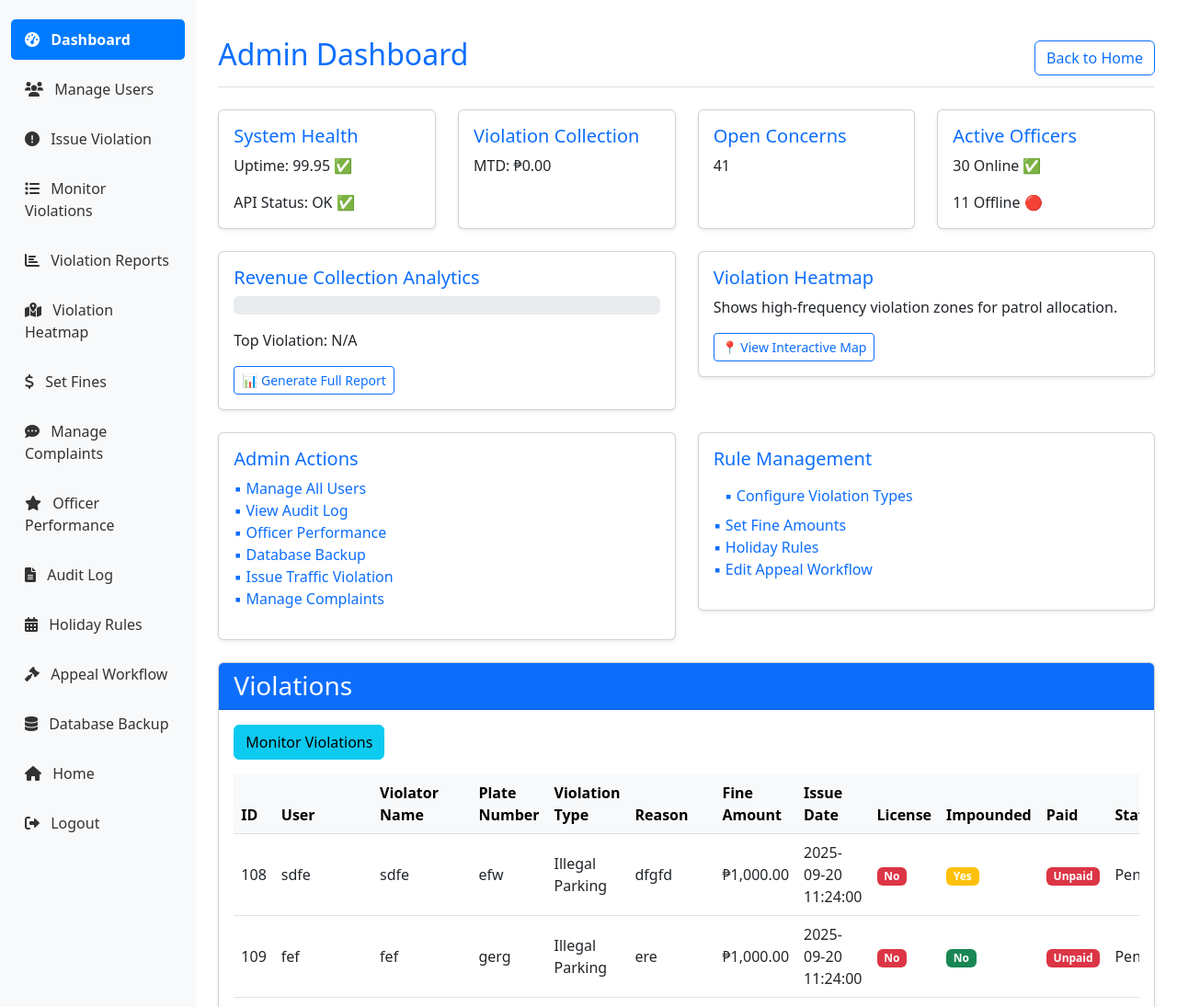
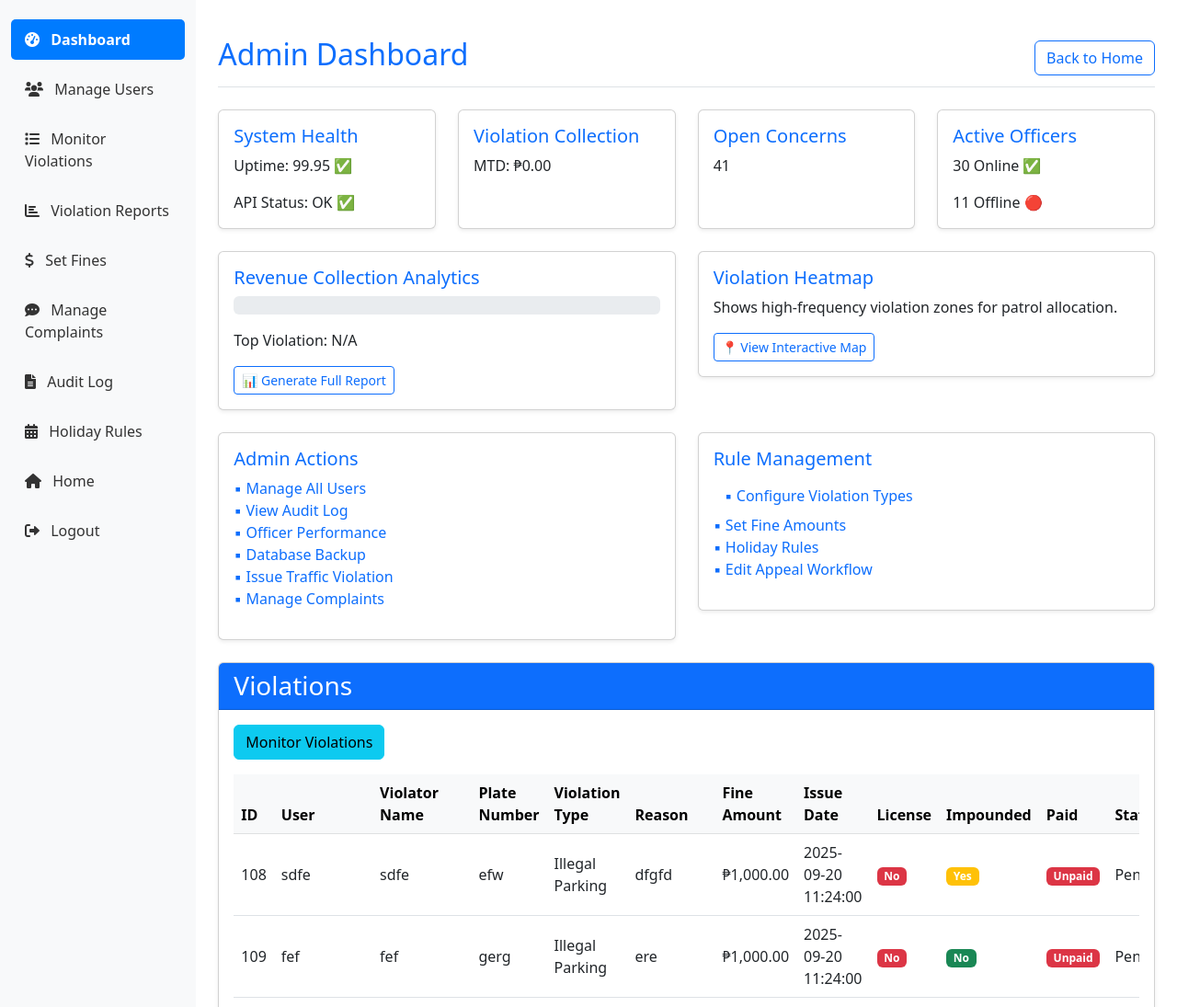
Before and after one commit to DizzyCheems/Traffic-Violation-App, a PHP site: page /pages/admin_dashboard.php in a window 1280 px wide. Shown: the part 70-1165 px from the top of the page at 92% size. Run offline with PHP 8.4, Linux system fonts and the light colour scheme; a user stored in the database is signed in; data comes from the database, SQL or seed files in the repository; some libraries are stand-ins or nearby versions.

Commit message:
send to presentation

```diff
--- a/pages/admin_dashboard.php
+++ b/pages/admin_dashboard.php
@@ -270,12 +270,8 @@
                                 Manage Users
                             </a>
                         </li>
-                        <li class="nav-item">
-                            <a class="nav-link" href="../pages/issue_violation.php">
-                                <i class="fas fa-exclamation-circle me-2"></i>
-                                Issue Violation
-                            </a>
-                        </li>
+
+
                         <li class="nav-item">
                             <a class="nav-link" href="../pages/monitor_violations.php">
                                 <i class="fas fa-list me-2"></i>
@@ -288,30 +284,35 @@
                                 Violation Reports
                             </a>
                         </li>
-                        <li class="nav-item">
+
+                        <!--<li class="nav-item">
                             <a class="nav-link" href="../pages/violation_heatmap.php">
                                 <i class="fas fa-map-marked-alt me-2"></i>
                                 Violation Heatmap
                             </a>
-                        </li>
+                        </li>-->
+
                         <li class="nav-item">
                             <a class="nav-link" href="../pages/set_fines.php">
                                 <i class="fas fa-dollar-sign me-2"></i>
                                 Set Fines
                             </a>
                         </li>
+
                         <li class="nav-item">
                             <a class="nav-link" href="../pages/manage_concerns.php">
                                 <i class="fas fa-comment-dots me-2"></i>
                                 Manage Complaints
                             </a>
                         </li>
-                        <li class="nav-item">
+
+                        <!--<li class="nav-item">
                             <a class="nav-link" href="../pages/officer_performance.php">
                                 <i class="fas fa-star me-2"></i>
                                 Officer Performance
                             </a>
-                        </li>
+                        </li>-->
+
                         <li class="nav-item">
                             <a class="nav-link" href="../pages/audit_log.php">
                                 <i class="fas fa-file-alt me-2"></i>
@@ -324,18 +325,21 @@
                                 Holiday Rules
                             </a>
                         </li>
-                        <li class="nav-item">
+
+                        <!--<li class="nav-item">
                             <a class="nav-link" href="../pages/appeal_workflow.php">
                                 <i class="fas fa-gavel me-2"></i>
                                 Appeal Workflow
                             </a>
-                        </li>
-                        <li class="nav-item">
+                        </li>-->
+
+                        <!--<<li class="nav-item">
                             <a class="nav-link" href="../pages/database_backup.php">
                                 <i class="fas fa-database me-2"></i>
                                 Database Backup
                             </a>
-                        </li>
+                        </li>-->
+
                         <li class="nav-item">
                             <a class="nav-link" href="../index.php">
                                 <i class="fas fa-home me-2"></i>
@@ -370,12 +374,7 @@
                                 Manage Users
                             </a>
                         </li>
-                        <li class="nav-item">
-                            <a class="nav-link" href="../pages/issue_violation.php">
-                                <i class="fas fa-exclamation-circle me-2"></i>
-                                Issue Violation
-                            </a>
-                        </li>
+
                         <li class="nav-item">
                             <a class="nav-link" href="../pages/monitor_violations.php">
                                 <i class="fas fa-list me-2"></i>
```
Also changed, not shown: pages/manage_violations.php (+18 -5 lines), pages/officer_dashboard.php (+4 -8 lines), 1 other file.
